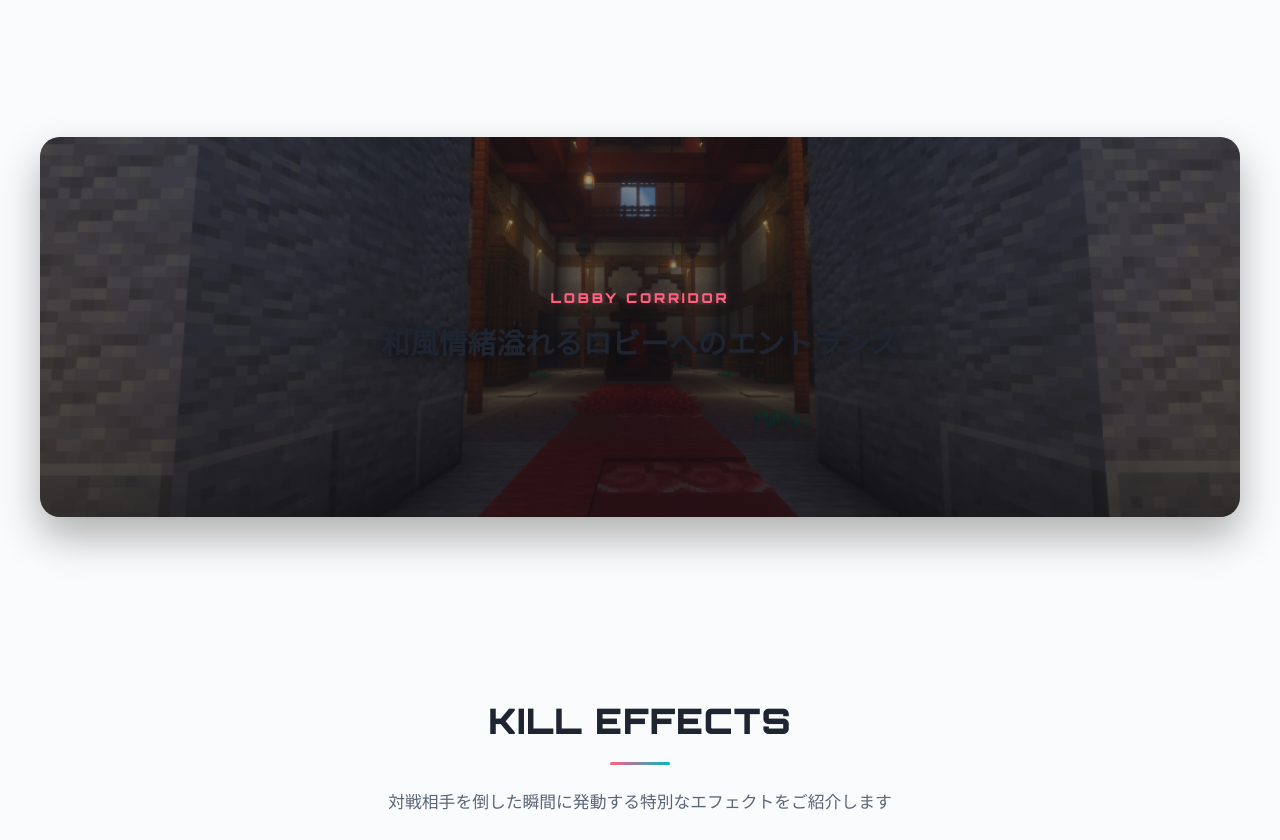
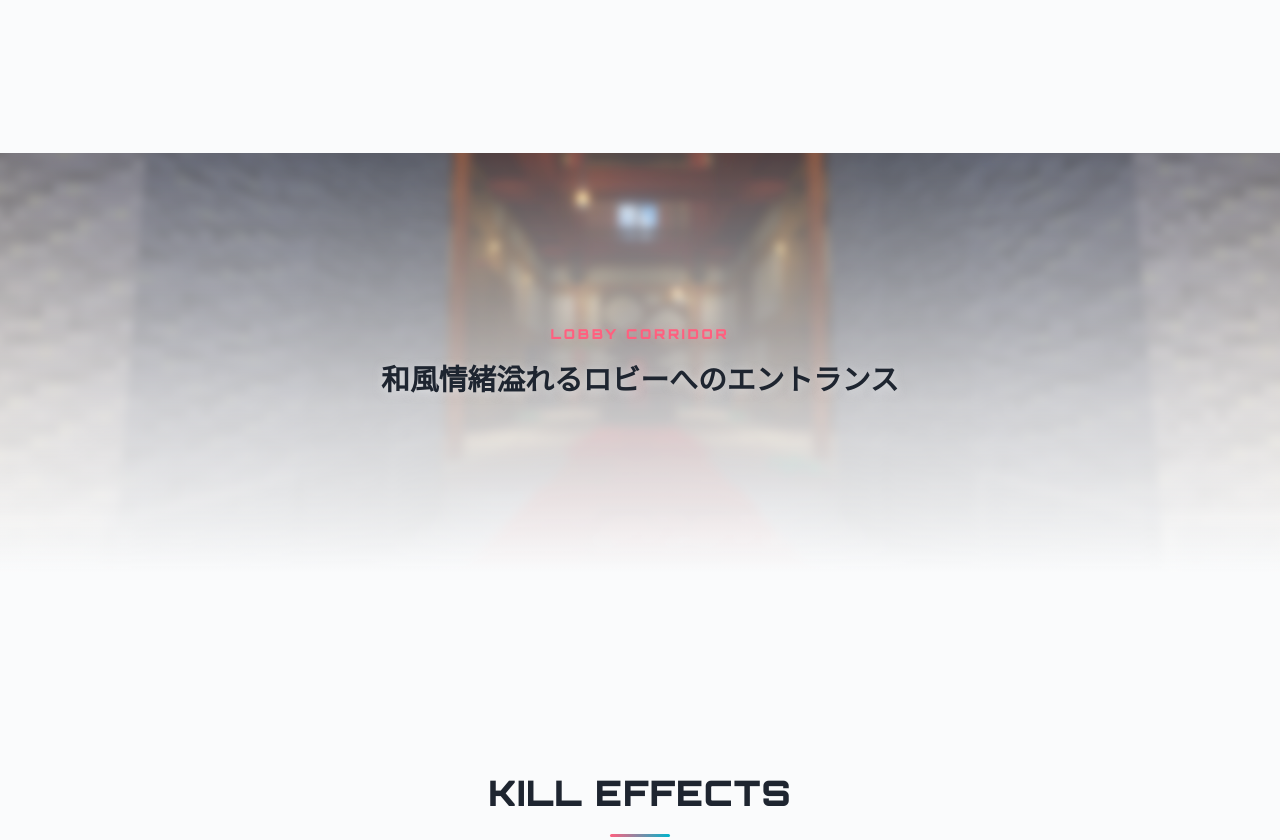
Before and after one commit to JPTAIKA/MotiPractice, a plain HTML site: page index.html in a window 1280 px wide. Shown: the part 1480-2320 px from the top of the page. Drawn offline with Linux system fonts and the light colour scheme; no server answers.

Commit message:
Add files via upload

```diff
--- a/style.css
+++ b/style.css
@@ -1151,24 +1151,23 @@ body {
 .mid-banner-section,
 .bottom-banner-section {
     position: relative;
-    width: calc(100% - 3rem);
-    height: 380px;
+    width: 100%;
+    height: 420px;
     display: flex;
     align-items: center;
     justify-content: center;
     overflow: hidden;
-    margin: 4rem 1.5rem;
-    border-radius: 20px;
-    box-shadow: 0 20px 40px rgba(0, 0, 0, 0.3);
+    margin: 6rem 0;
 }
 
-@media (min-width: 1200px) {
-    .mid-banner-section,
-    .bottom-banner-section {
-        margin: 5rem auto;
-        width: 100%;
-        max-width: 1200px; /* Keep it nicely aligned with the grids */
-    }
+.banner-container {
+    position: absolute;
+    top: 0;
+    left: 0;
+    width: 100%;
+    height: 100%;
+    z-index: 1;
+    overflow: hidden;
 }
 
 .banner-image {
@@ -1179,12 +1178,14 @@ body {
     height: 100%;
     background-size: cover;
     background-position: center;
-    transition: transform 0.8s cubic-bezier(0.16, 1, 0.3, 1);
+    filter: blur(4px) saturate(1.1);
+    transform: scale(1.05);
+    transition: transform 1.2s cubic-bezier(0.16, 1, 0.3, 1);
 }
 
 .mid-banner-section:hover .banner-image,
 .bottom-banner-section:hover .banner-image {
-    transform: scale(1.03); /* Subtle zoom hover effect! */
+    transform: scale(1.10) rotate(0.5deg); /* Subtle responsive reaction */
 }
 
 .banner-overlay {
@@ -1193,15 +1194,17 @@ body {
     left: 0;
     width: 100%;
     height: 100%;
-    background: linear-gradient(180deg, rgba(13, 13, 17, 0.4) 0%, rgba(13, 13, 17, 0.7) 100%);
-    z-index: 1;
+    /* Replicate the white/light theme fading overlay from the hero banner exactly */
+    background: linear-gradient(to bottom, rgba(250, 251, 252, 0.2) 0%, rgba(250, 251, 252, 0.75) 60%, rgba(250, 251, 252, 1) 100%);
+    z-index: 2;
 }
 
 .banner-content {
     position: relative;
-    z-index: 2;
+    z-index: 3;
     text-align: center;
     padding: 2rem;
+    max-width: 800px;
 }
 
 .banner-tag {
@@ -1210,7 +1213,7 @@ body {
     font-weight: 800;
     letter-spacing: 0.2em;
     color: var(--accent-color);
-    text-shadow: 0 0 10px var(--accent-glow);
+    text-shadow: 0 0 8px rgba(255, 96, 127, 0.2);
     display: block;
     margin-bottom: 0.8rem;
     text-transform: uppercase;
@@ -1220,5 +1223,5 @@ body {
     font-size: 1.8rem;
     font-weight: 800;
     color: var(--text-primary);
-    text-shadow: 0 4px 15px rgba(0, 0, 0, 0.6);
+    text-shadow: 0 2px 10px rgba(250, 251, 252, 0.5);
 }
```
